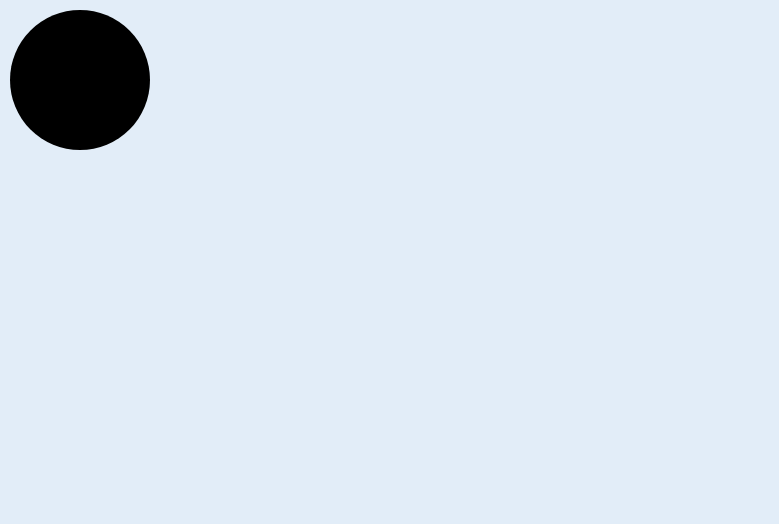
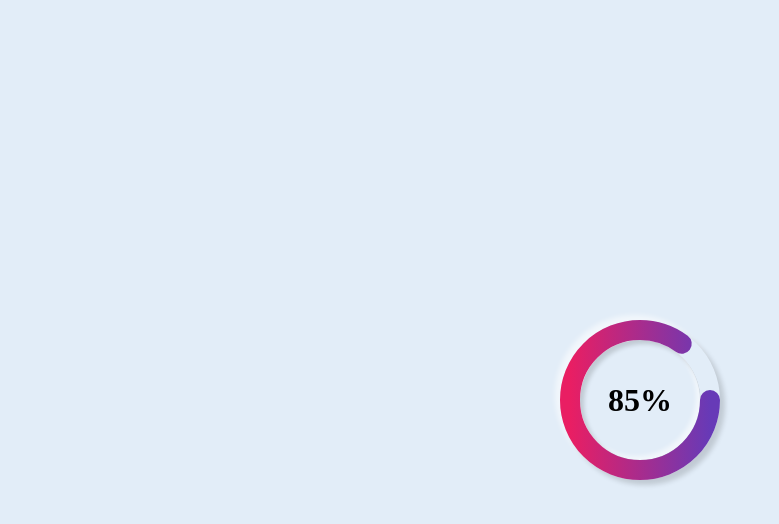
Before and after one commit to adswhitehouse/progress-bar, a plain HTML site: page index.html in a window 1280 px wide. Shown: the whole page, without its empty margins (0-779 px from the left). Drawn offline with Linux system fonts and the light colour scheme; a web font is replaced by a local one.

Commit message:
made interactive in js

```diff
--- a/index.html
+++ b/index.html
@@ -7,21 +7,30 @@
   <title>Progress Bar</title>
   <link rel="stylesheet" href="/styles.css">
   <link rel="shortcut icon" href="./images/icons8-progress-16.png" type="image/x-icon">
+  <!-- Font -->
+  <link rel="preconnect" href="https://fonts.googleapis.com">
+  <link rel="preconnect" href="https://fonts.gstatic.com" crossorigin>
+  <link href="https://fonts.googleapis.com/css2?family=Doto:wght@100..900&display=swap" rel="stylesheet">
 </head>
 
 <body>
+  <div class="circle-box">
+    <div class="outer-circle">
+      <div class="inner-circle">
+        <div class="number jsNumber"></div>
+      </div>
+    </div>
+    <svg xmlns="http://www.w3.org/2000/svg" version="1.1" width="160px" height="160px">
+      <defs>
+        <linearGradient id="GradientColor">
+          <stop offset="0%" stop-color="#e91e63" />
+          <stop offset="100%" stop-color="#673ab7" />
+        </linearGradient>
+      </defs>
+      <circle cx="80" cy="80" r="70" stroke-linecap="round" />
+    </svg>
+  </div>
   <script src="./script.js"></script>
 </body>
 
 </html>
-
-
-<svg xmlns="http://www.w3.org/2000/svg" version="1.1" width="160px" height="160px">
-  <defs>
-     <linearGradient id="GradientColor">
-        <stop offset="0%" stop-color="#e91e63" />
-        <stop offset="100%" stop-color="#673ab7" />
-     </linearGradient>
-  </defs>
-  <circle cx="80" cy="80" r="70" stroke-linecap="round" />
-</svg>
--- a/script.js
+++ b/script.js
@@ -0,0 +1,12 @@
+let number = document.querySelector(".jsNumber");
+let circle = document.querySelector("circle");
+
+let percent = 0;
+let interval = setInterval(() => {
+  if (percent == 85) {
+    clearInterval(interval);
+  } else {
+    percent++;
+    number.textContent = `${percent}%`;
+  }
+}, 23.5);
--- a/styles.css
+++ b/styles.css
@@ -52,6 +52,68 @@ select {
 }
 /* CSS Reset */
 
+/* Body */
 body {
   background-color: #e2edf8;
+  display: flex;
+  align-items: center;
+  justify-content: center;
+  position: relative;
+  font-family: "Doto", serif;
 }
+
+/* Circles */
+.circle-box {
+  width: 160px;
+  height: 160px;
+}
+
+.outer-circle {
+  width: 160px;
+  height: 160px;
+  box-shadow: 5px 5px 5px rgba(0, 0, 0, 0.15),
+    -5px -5px 5px rgba(255, 255, 255, 0.55);
+  border-radius: 50%;
+  padding: 20px;
+}
+
+.inner-circle {
+  display: flex;
+  align-items: center;
+  justify-content: center;
+  width: 120px;
+  height: 120px;
+  border-radius: 50%;
+  box-shadow: inset 4px 4px 4px rgba(0, 0, 0, 0.15),
+    inset -4px -4px 4px rgba(255, 255, 255, 0.55), -0.5px -0.5px 0 #fff,
+    0.5px 0.5px 0 rgba(0, 0, 0, 0.15), 0 12px 10px -10px rgba(0, 0, 0, 0.05);
+}
+
+/* Number */
+.number {
+  font-size: 2rem;
+  font-weight: 700;
+}
+
+/* SVG */
+circle {
+  fill: none;
+  stroke: url(#GradientColor);
+  stroke-width: 20px;
+  stroke-dasharray: 440;
+  stroke-dashoffset: 440;
+  animation: progress 2s linear forwards;
+}
+
+@keyframes progress {
+  to {
+    stroke-dashoffset: 66;
+  }
+}
+
+svg {
+  position: absolute;
+  top: 50%;
+  left: 50%;
+  transform: translate(-50%, -50%);
+}
```
